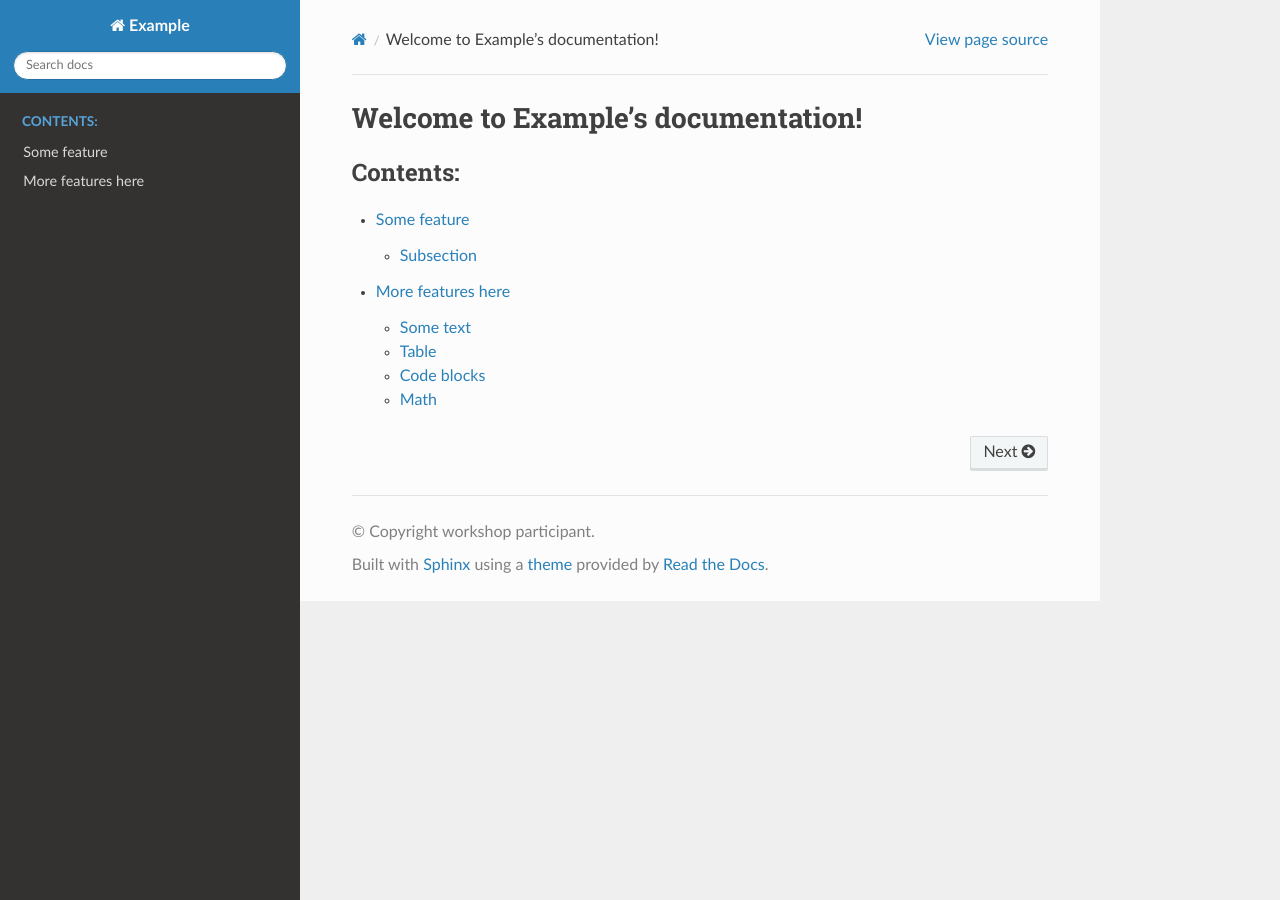
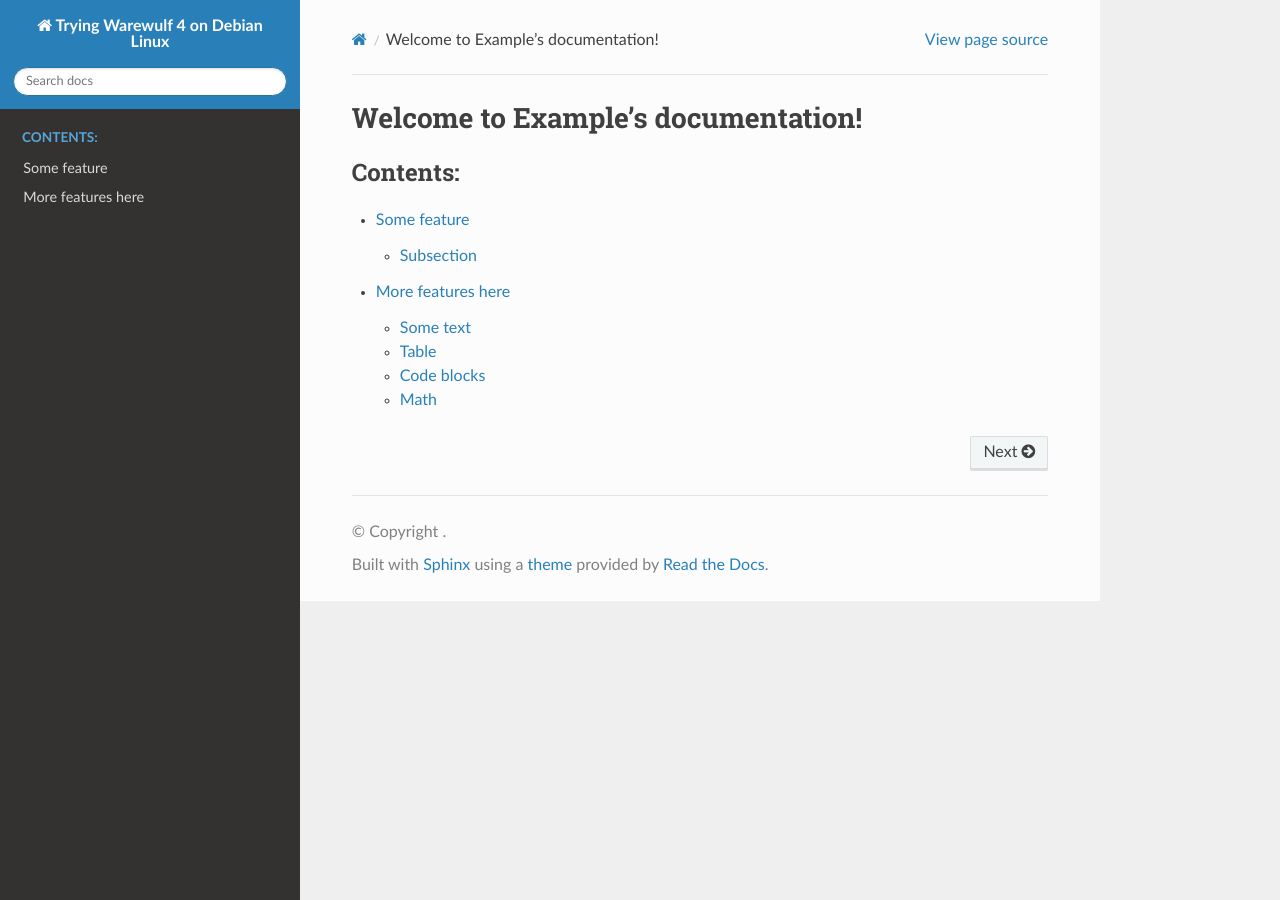
Before and after one commit to cfelipesp/doc-ww4-debian, a Sphinx documentation site: the page built from doc/index.rst, in a window 1280 px wide. Built offline with Sphinx 7.4.7 and the Read the Docs theme 2.0.0, drawn with Linux system fonts in a browser that asks for light colours.

Commit message:
Update conf.py  -  change projetct and author

```diff
--- a/doc/conf.py
+++ b/doc/conf.py
@@ -6,9 +6,9 @@
 # -- Project information -----------------------------------------------------
 # https://www.sphinx-doc.org/en/master/usage/configuration.html#project-information
 
-project = 'Example'
-copyright = 'workshop participant'
-author = 'workshop participant'
+project = 'Trying Warewulf 4 on Debian Linux'
+copyright = ''
+author = 'C Felipe S Pinheiro'
 release = '0.1'
 
 
```
